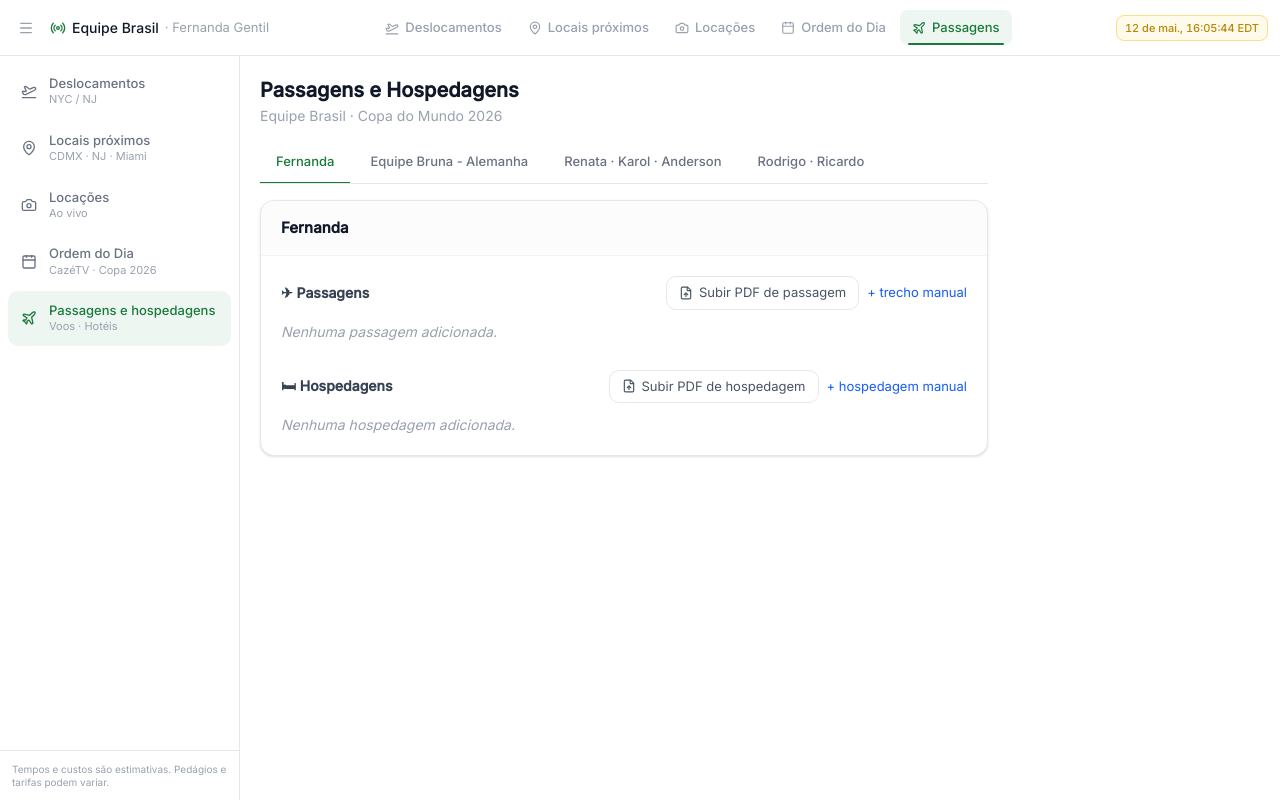
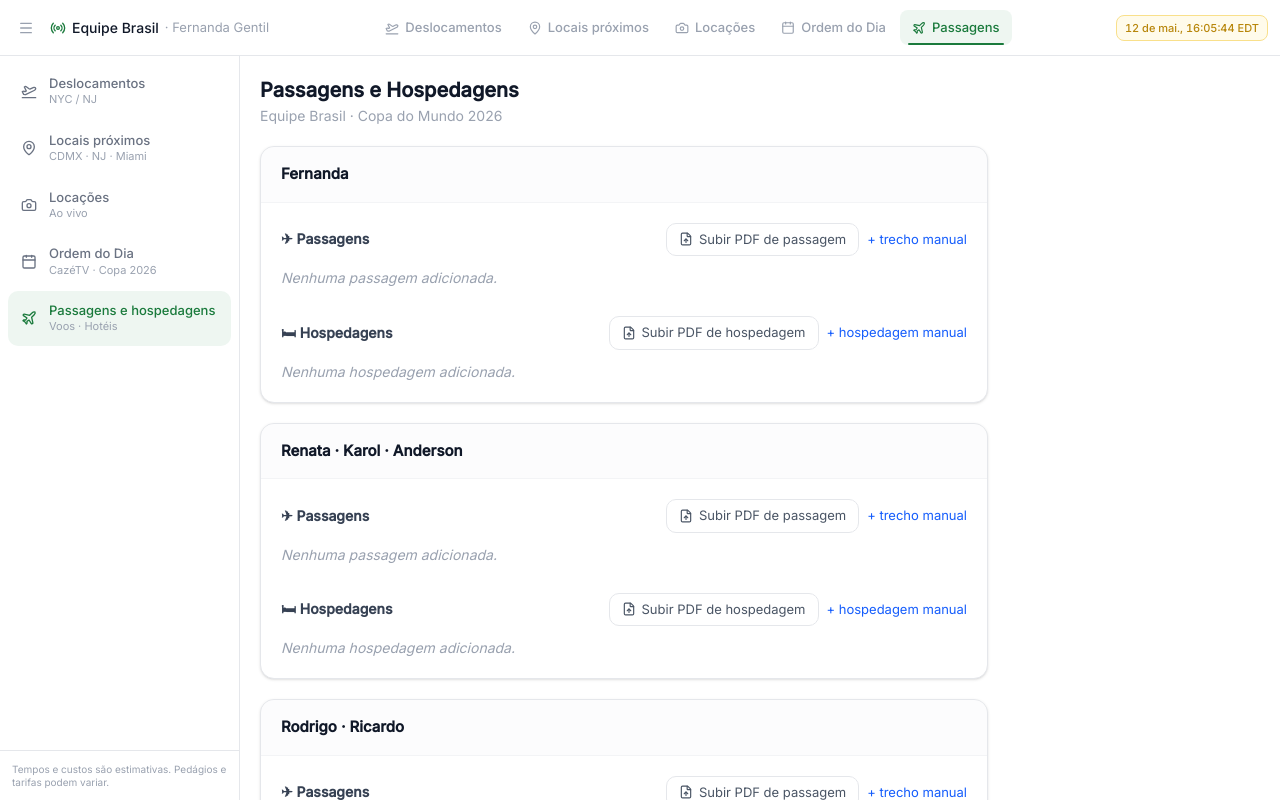
Before and after one commit to kribeirolima/equipefernandaFWC, a Next.js app: page /passagens in a window 1280 px wide. Shown: the top 800 px of the page. Built offline with nearby package versions, Linux system fonts and the light colour scheme.

Commit message:
auto: deploy via Claude Code

```diff
--- a/src/app/passagens/page.tsx
+++ b/src/app/passagens/page.tsx
@@ -1,8 +1,14 @@
-import { PassagensTabs } from "@/components/passagens/PassagensTabs";
+import { PersonPanel } from "@/components/passagens/PersonPanel";
+
+const PANELS = [
+  { name: "Fernanda",                  passKey: "pv3_fg_pass",  hospKey: "pv3_fg_hosp"  },
+  { name: "Renata · Karol · Anderson", passKey: "pv3_rka_pass", hospKey: "pv3_rka_hosp" },
+  { name: "Rodrigo · Ricardo",         passKey: "pv3_rr_pass",  hospKey: "pv3_rr_hosp"  },
+];
 
 export default function PassagensPage() {
   return (
-    <div className="p-5 max-w-3xl space-y-4">
+    <div className="p-5 space-y-5 max-w-3xl">
       <div>
         <h1 className="text-xl font-semibold text-gray-900">
           Passagens e Hospedagens
@@ -11,7 +17,9 @@ export default function PassagensPage() {
           Equipe Brasil · Copa do Mundo 2026
         </p>
       </div>
-      <PassagensTabs />
+      {PANELS.map((p) => (
+        <PersonPanel key={p.passKey} name={p.name} passKey={p.passKey} hospKey={p.hospKey} />
+      ))}
     </div>
   );
 }
```
